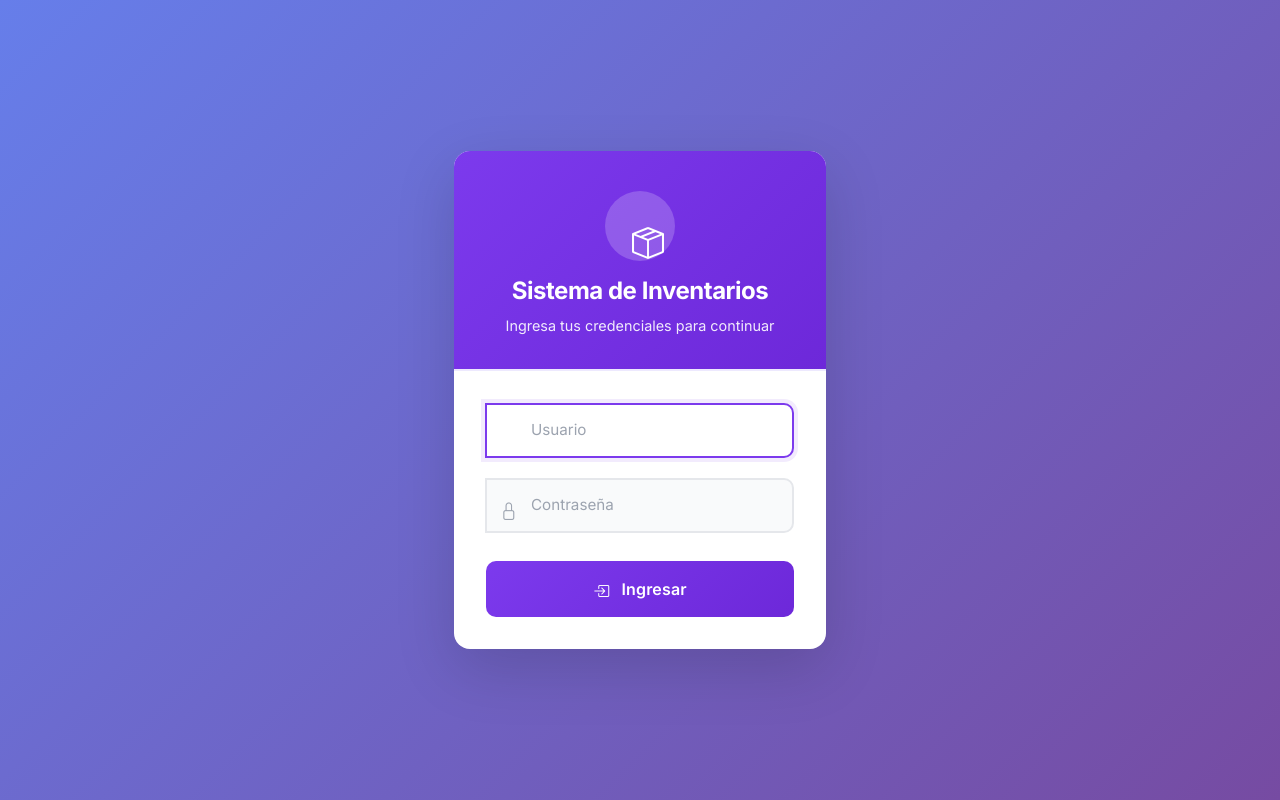
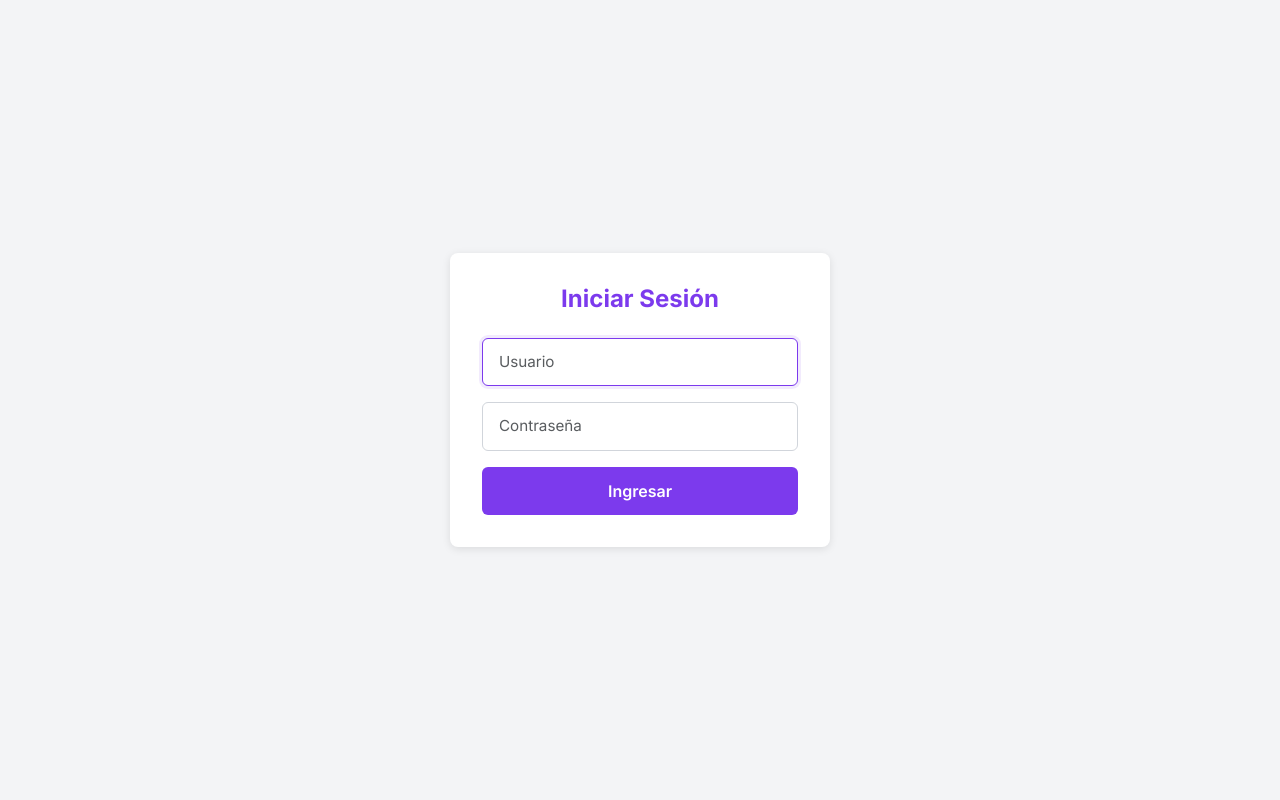
Before and after one commit to mcardenxs/Tienda, a PHP site: page /login in a window 1280 px wide. Run offline with PHP 8.4, Linux system fonts and the light colour scheme.

Commit message:
feat: corrige ciertos errores de autenticación

```diff
--- a/src/Core/Session.php
+++ b/src/Core/Session.php
@@ -51,7 +51,7 @@ class Session
   {
     if (!self::isLoggedIn()) {
       self::destroy();
-      header("Location: /Tienda/public/");
+      header("Location: /Tienda/public/login");
       exit();
     }
   }
--- a/src/Views/auth/login.php
+++ b/src/Views/auth/login.php
@@ -8,184 +8,89 @@
   <link href="/css/bootstrap.min.css" rel="stylesheet">
   <link rel="stylesheet" href="https://cdn.jsdelivr.net/npm/bootstrap-icons@1.11.3/font/bootstrap-icons.min.css">
   <link href="https://fonts.googleapis.com/css2?family=Inter:wght@400;500;600;700&display=swap" rel="stylesheet">
-  <link href="/css/modern.css" rel="stylesheet">
   <style>
+    * {
+      margin: 0;
+      padding: 0;
+      box-sizing: border-box;
+    }
+
     body {
       font-family: 'Inter', -apple-system, BlinkMacSystemFont, 'Segoe UI', Roboto, sans-serif;
-      background: linear-gradient(135deg, #667eea 0%, #764ba2 100%);
+      background: #f3f4f6;
       min-height: 100vh;
       display: flex;
       align-items: center;
       justify-content: center;
-      margin: 0;
       padding: 1rem;
     }
 
     .login-wrapper {
       width: 100%;
-      max-width: 420px;
-      animation: fadeIn 0.5s ease-out;
-    }
-
-    @keyframes fadeIn {
-      from {
-        opacity: 0;
-        transform: translateY(-20px);
-      }
-
-      to {
-        opacity: 1;
-        transform: translateY(0);
-      }
+      max-width: 380px;
     }
 
     .login-card {
       background: white;
-      border: none;
-      border-radius: 16px;
-      box-shadow: 0 20px 60px rgba(0, 0, 0, 0.15);
-      overflow: hidden;
+      border-radius: 8px;
+      box-shadow: 0 2px 8px rgba(0, 0, 0, 0.1);
+      padding: 2rem;
     }
 
     .login-header {
-      padding: 2.5rem 2rem 2rem;
       text-align: center;
-      background: linear-gradient(135deg, #7C3AED 0%, #6D28D9 100%);
-      color: white;
-    }
-
-    .login-header .icon-wrapper {
-      width: 70px;
-      height: 70px;
-      background: rgba(255, 255, 255, 0.2);
-      border-radius: 50%;
-      display: flex;
-      align-items: center;
-      justify-content: center;
-      margin: 0 auto 1rem;
-    }
-
-    .login-header .icon-wrapper i {
-      font-size: 2rem;
-      color: white;
+      margin-bottom: 1.5rem;
     }
 
     .login-header h4 {
       font-weight: 700;
-      margin: 0;
-      color: white;
+      color: #7C3AED;
       font-size: 1.5rem;
-      letter-spacing: -0.02em;
     }
 
-    .login-header p {
-      margin: 0.5rem 0 0;
-      opacity: 0.9;
-      font-size: 0.9rem;
-    }
-
-    .login-body {
-      padding: 2rem;
-    }
-
-    .form-label {
-      font-weight: 600;
-      color: #374151;
-      font-size: 0.875rem;
-      margin-bottom: 0.5rem;
-      display: block;
-    }
-
-    .input-group {
-      position: relative;
-      margin-bottom: 1.25rem;
-    }
-
-    .input-group .icon-left {
-      position: absolute;
-      left: 14px;
-      top: 50%;
-      transform: translateY(-50%);
-      color: #9CA3AF;
-      font-size: 1.1rem;
-      z-index: 3;
+    .form-group {
+      margin-bottom: 1rem;
     }
 
     .form-control {
-      border: 2px solid #E5E7EB;
-      border-radius: 10px;
-      padding: 0.875rem 1rem 0.875rem 2.75rem;
+      width: 100%;
+      padding: 0.75rem 1rem;
+      border: 1px solid #d1d5db;
+      border-radius: 6px;
       font-size: 0.95rem;
-      transition: all 0.3s ease;
-      background: #F9FAFB;
+      transition: border-color 0.2s;
     }
 
     .form-control:focus {
       border-color: #7C3AED;
-      box-shadow: 0 0 0 4px rgba(124, 58, 237, 0.1);
-      background: white;
       outline: none;
-    }
-
-    .form-control::placeholder {
-      color: #9CA3AF;
+      box-shadow: 0 0 0 3px rgba(124, 58, 237, 0.1);
     }
 
     .btn-login {
-      background: linear-gradient(135deg, #7C3AED 0%, #6D28D9 100%);
+      width: 100%;
+      padding: 0.75rem 1rem;
+      background: #7C3AED;
       color: white;
       border: none;
-      padding: 1rem;
-      border-radius: 10px;
+      border-radius: 6px;
       font-weight: 600;
-      width: 100%;
-      margin-top: 0.5rem;
-      transition: all 0.3s ease;
       font-size: 1rem;
-      letter-spacing: 0.01em;
       cursor: pointer;
+      transition: background 0.2s;
     }
 
     .btn-login:hover {
-      transform: translateY(-2px);
-      box-shadow: 0 8px 25px rgba(124, 58, 237, 0.35);
-    }
-
-    .btn-login:active {
-      transform: translateY(0);
-    }
-
-    .alert {
-      border-radius: 10px;
-      border: none;
-      margin-bottom: 1.5rem;
-      font-size: 0.9rem;
-      padding: 1rem;
-      display: flex;
-      align-items: center;
-      gap: 0.5rem;
+      background: #6D28D9;
     }
 
     .alert-danger {
-      background: #FEE2E2;
-      color: #991B1B;
-    }
-
-    .alert-danger i {
-      font-size: 1.1rem;
-    }
-
-    .login-footer {
-      text-align: center;
-      padding: 1.5rem 2rem;
-      background: #F9FAFB;
-      border-top: 1px solid #E5E7EB;
-    }
-
-    .login-footer p {
-      margin: 0;
-      color: #6B7280;
-      font-size: 0.85rem;
+      background: #fee2e2;
+      color: #991b1b;
+      padding: 0.75rem 1rem;
+      border-radius: 6px;
+      margin-bottom: 1rem;
+      font-size: 0.9rem;
     }
   </style>
 </head>
@@ -194,40 +99,26 @@
   <div class="login-wrapper">
     <div class="login-card">
       <div class="login-header">
-        <div class="icon-wrapper">
-          <i class="bi bi-box-seam"></i>
-        </div>
-        <h4>Sistema de Inventarios</h4>
-        <p>Ingresa tus credenciales para continuar</p>
+        <h4>Iniciar Sesión</h4>
       </div>
 
-      <div class="login-body">
       <?php if (!empty($error)): ?>
-          <div class="alert alert-danger">
-            <i class="bi bi-exclamation-circle-fill me-2"></i>
-            <span><?= htmlspecialchars($error) ?></span>
+        <div class="alert-danger">
+          <?= htmlspecialchars($error) ?>
         </div>
       <?php endif; ?>
 
       <form method="POST" action="/Tienda/public/login">
-          <div class="input-group">
-            <i class="bi bi-person icon-left"></i>
+        <div class="form-group">
           <input type="text" name="username" class="form-control" placeholder="Usuario" required autofocus>
         </div>
-          <div class="input-group">
-            <i class="bi bi-lock icon-left"></i>
+        <div class="form-group">
           <input type="password" name="password" class="form-control" placeholder="Contraseña" required>
         </div>
-          <button type="submit" class="btn btn-login">
-            <i class="bi bi-box-arrow-in-right me-2"></i>
-            Ingresar
-          </button>
+        <button type="submit" class="btn-login">Ingresar</button>
       </form>
     </div>
   </div>
-  </div>
-
-  <script src="/js/bootstrap.bundle.min.js"></script>
 </body>
 
 </html>
```
Lines whose indentation alone changed are shown as unchanged.
